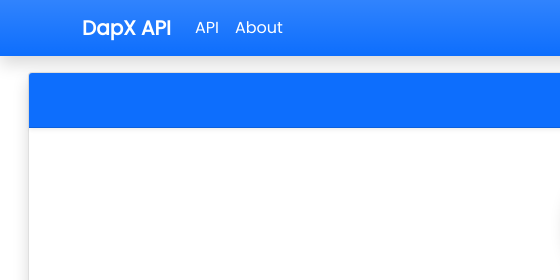
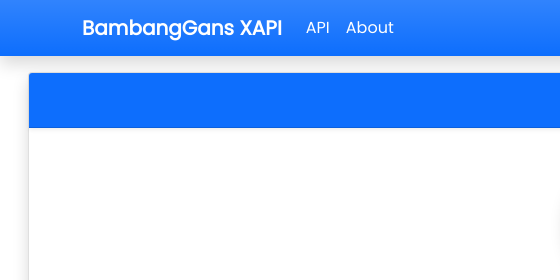
Before and after one commit to B4MBANG-94NT3NG/Rest-Api, a website: page views/about.html in a window 1280 px wide. Shown: the top 280 px of the page, 0-560 px from the left. Drawn offline with nearby package versions, Linux system fonts and the light colour scheme; grey boxes are pictures that could not be loaded.

Commit message:
Update about.html

```diff
--- a/views/about.html
+++ b/views/about.html
@@ -5,11 +5,11 @@
     <meta charset="utf-8">
     <meta name="viewport" content="width=device-width, initial-scale=1">
     <meta name="description" content="APP Caranya My Id, Web Aplikasi Yang Berguna Untuk 1000 Umat" />
-    <meta name="author" content="Dappa" />
+    <meta name="author" content="BambangGans" />
     <meta content='#007FFF' name='theme-color'/>
     <link href="https://cdn.jsdelivr.net/npm/bootstrap@5.0.0-beta2/dist/css/bootstrap.min.css" rel="stylesheet" integrity="sha384-BmbxuPwQa2lc/FVzBcNJ7UAyJxM6wuqIj61tLrc4wSX0szH/Ev+nYRRuWlolflfl" crossorigin="anonymous">
     <base target="_blank"/>
-    <title>About Me - DapX API</title>
+    <title>About Me - BambangGans XAPI</title>
     <style>
       @import url('https://fonts.googleapis.com/css?family=Poppins');
       *{
@@ -20,7 +20,7 @@
   <body>
   <nav class="navbar navbar-expand-lg navbar-dark bg-primary bg-gradient shadow mb-3">
     <div class="container">
-      <a class="navbar-brand fw-bold" href="/">DapX API</a>
+      <a class="navbar-brand fw-bold" href="/">BambangGans XAPI</a>
       <button class="navbar-toggler" type="button" data-bs-toggle="collapse" data-bs-target="#navbarNav" aria-controls="navbarNav" aria-expanded="false" aria-label="Toggle navigation">
         <span class="navbar-toggler-icon"></span>
       </button>
```
